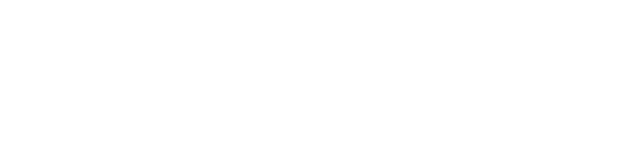
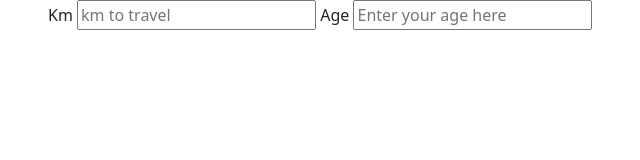
Before and after one commit to Andrearomeo04/js-biglietto-treno-form, a plain HTML site: page index.html in a window 1280 px wide. Shown: the whole page, without its empty margins (34-674 px from the left). Drawn offline with nearby package versions, Linux system fonts and the light colour scheme.

Commit message:
[UPD] Created initial inputs

```diff
--- a/index.html
+++ b/index.html
@@ -3,10 +3,21 @@
 <head>
     <meta charset="UTF-8">
     <meta name="viewport" content="width=device-width, initial-scale=1.0">
+    <link href="https://cdn.jsdelivr.net/npm/bootstrap@5.3.3/dist/css/bootstrap.min.css" rel="stylesheet" integrity="sha384-QWTKZyjpPEjISv5WaRU9OFeRpok6YctnYmDr5pNlyT2bRjXh0JMhjY6hW+ALEwIH" crossorigin="anonymous">
     <link rel="stylesheet" href="./css/style.css">
     <title>Document</title>
 </head>
 <body>
+    <div class="container">
+        <div class="row">
+            <div class="col-12">
+                <label for="">Km</label>
+                <input type="text" placeholder="km to travel" id="num_km">
+                <label for="">Age</label>
+                <input type="text" placeholder="Enter your age here" id="age">
+            </div>
+        </div>
+    </div>
     <script src="./js/script.js"></script>
 </body>
 </html>
```
